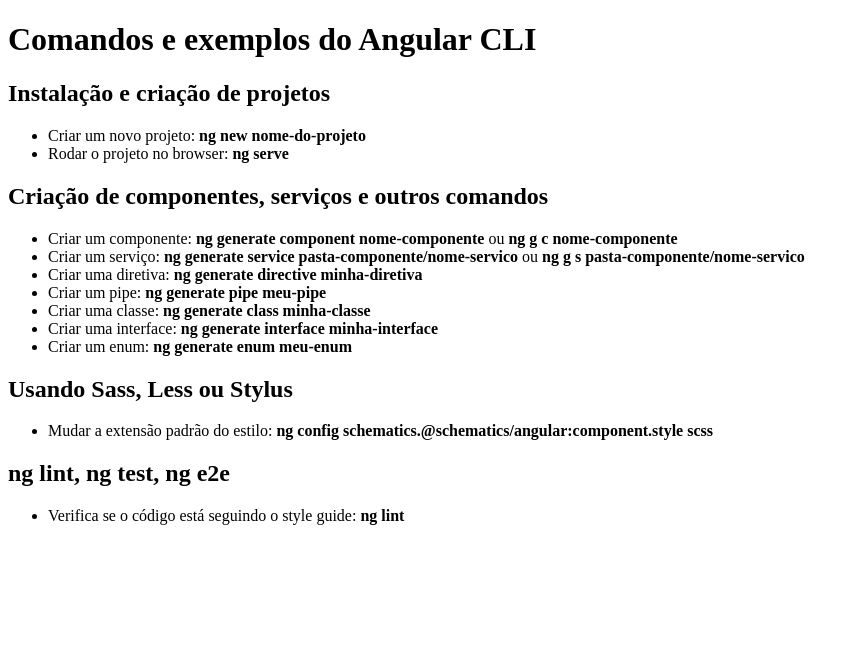
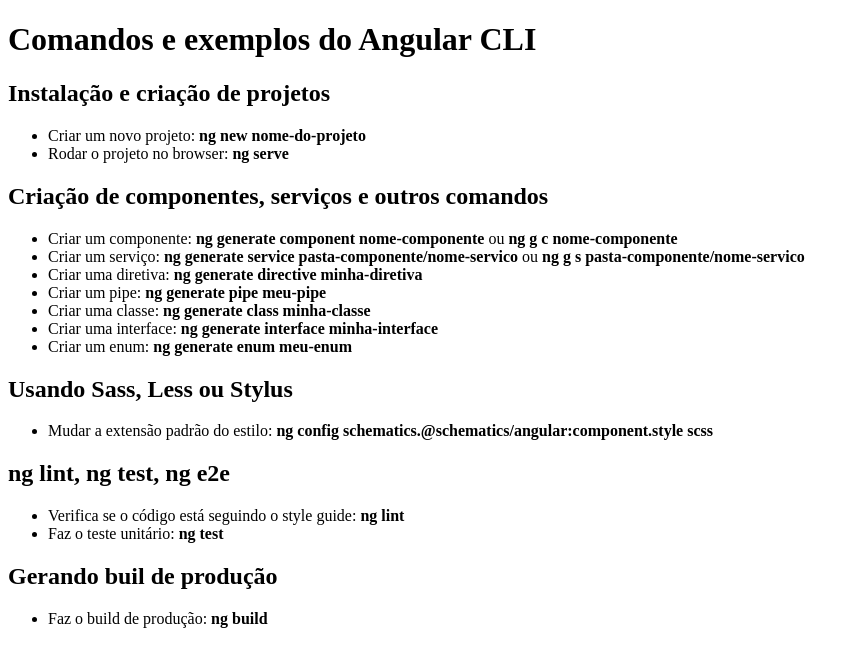
Before and after one commit to AndersonSilva94/estudos-angular-framework, an Angular app in the folder modulo-3-angular-cli/angular-cli/: page / in a window 1280 px wide. Shown: the top 666 px of the page, without its empty margins (0-860 px from the left). Built offline with nearby package versions, Linux system fonts and the light colour scheme.

Commit message:
feat: :rocket: Gerando build de produção

```diff
--- a/modulo-3-angular-cli/angular-cli/src/app/app.component.html
+++ b/modulo-3-angular-cli/angular-cli/src/app/app.component.html
@@ -37,6 +37,15 @@
     <h2>ng lint, ng test, ng e2e</h2>
     <ul>
       <li>Verifica se o código está seguindo o style guide: <strong>ng lint</strong></li>
+      <li>Faz o teste unitário: <strong>ng test</strong></li>
     </ul>
   </article>
 </section>
+<section>
+  <article>
+    <h2>Gerando buil de produção</h2>
+    <ul>
+      <li>Faz o build de produção: <strong>ng build</strong></li>
+    </ul>
+  </article>
+</section>
```
